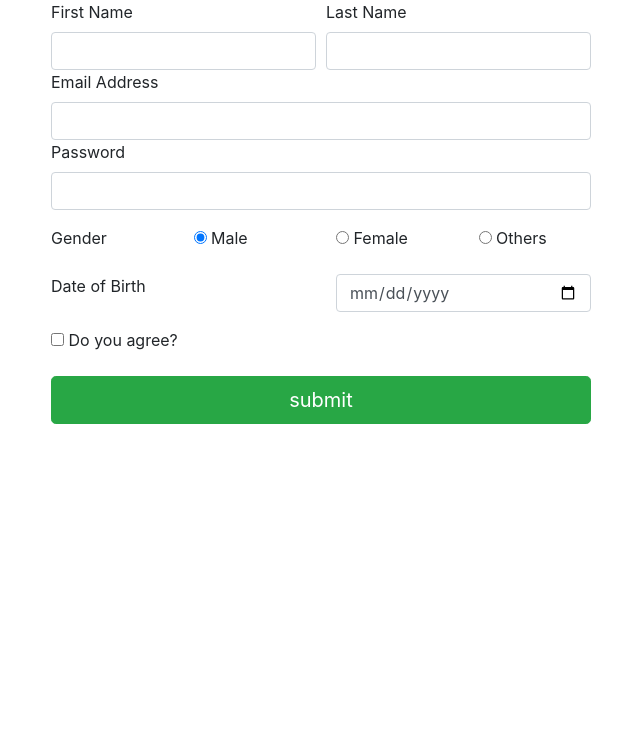
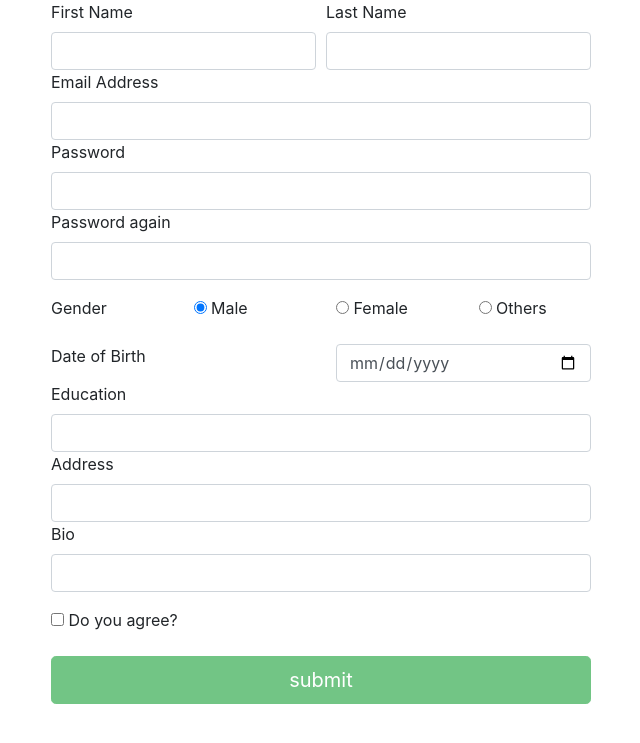
Before and after one commit to eduProjectsByAbir/ITLogiko-Intern, a PHP site: page / in a window 1280 px wide. Shown: the top 743 px of the page, without its empty margins (319-959 px from the left). Run offline with PHP 8.4, Linux system fonts and the light colour scheme.

Commit message:
a lot of changes, foget to commit

```diff
--- a/day6/crud/css/style.css
+++ b/day6/crud/css/style.css
@@ -0,0 +1,7 @@
+#wfname,
+#wemail,
+#wpass {
+    color: red;
+    font-size: 16px;
+    font-weight: bolder;
+}
--- a/day6/crud/includes/footer.php
+++ b/day6/crud/includes/footer.php
@@ -1,10 +1,10 @@
 <!-- Including main js -->
-<script src="js/main.js"></script>
 <!-- Optional JavaScript -->
 <!-- jQuery first, then Popper.js, then Bootstrap JS -->
 <script src="https://code.jquery.com/jquery-3.3.1.slim.min.js" integrity="sha384-q8i/X+965DzO0rT7abK41JStQIAqVgRVzpbzo5smXKp4YfRvH+8abtTE1Pi6jizo" crossorigin="anonymous"></script>
 <script src="https://cdnjs.cloudflare.com/ajax/libs/popper.js/1.14.7/umd/popper.min.js" integrity="sha384-UO2eT0CpHqdSJQ6hJty5KVphtPhzWj9WO1clHTMGa3JDZwrnQq4sF86dIHNDz0W1" crossorigin="anonymous"></script>
 <script src="https://stackpath.bootstrapcdn.com/bootstrap/4.3.1/js/bootstrap.min.js" integrity="sha384-JjSmVgyd0p3pXB1rRibZUAYoIIy6OrQ6VrjIEaFf/nJGzIxFDsf4x0xIM+B07jRM" crossorigin="anonymous"></script>
+<script src="js/main.js"></script>
 </body>
 
 </html>
--- a/day6/crud/includes/header.php
+++ b/day6/crud/includes/header.php
@@ -9,6 +9,7 @@
 
     <!-- Bootstrap CSS -->
     <link rel="stylesheet" href="https://stackpath.bootstrapcdn.com/bootstrap/4.3.1/css/bootstrap.min.css" integrity="sha384-ggOyR0iXCbMQv3Xipma34MD+dH/1fQ784/j6cY/iJTQUOhcWr7x9JvoRxT2MZw1T" crossorigin="anonymous">
+    <link rel="stylesheet" href="css/style.css">
 </head>
 
 <body>
--- a/day6/crud/index.php
+++ b/day6/crud/index.php
@@ -2,51 +2,77 @@
 <div class="container">
     <div class="row">
         <div class="col-md-6 m-auto p-auto">
-            <div class="main-title">
-                <form action="includes/add_data.php" method="post" enctype="multipart/form-data" class="form-group">
+            <div class="main-title" id="main-content">
+                <form action="includes/add_data.php" method="post" enctype="multipart/form-data" class="form-group" id="form1">
                     <div class="form-row">
                         <div class="col">
                             <label for="fname">First Name</label>
-                            <input type="text" name="fname" id="fname" class="form-control">
+                            <input type="text" name="fname" id="fname" value="" class="form-control" onchange="nameCheck()">
                         </div>
                         <div class="col">
                             <label for="lname">Last Name</label>
-                            <input type="text" name="lname" id="lname" class="form-control">
+                            <input type="text" name="lname" id="lname" value="" class="form-control" onchange="nameCheck()">
+                        </div>
+                    </div>
+                    <span id="wfname"></span>
+                    <div class="form-row">
+                        <div class="col">
+                            <label for="email">Email Address</label>
+                            <input type="email" name="email" id="email" class="form-control" onchange="validateemail()" required>
+                        </div>
+                    </div>
+                    <span id="wemail"></span>
+                    <div class="form-row">
+                        <div class="col">
+                            <label for="password1">Password</label>
+                            <input type="password" name="password1" id="password1" class="form-control" onchange="passVal()" autocomplete="true" required>
                         </div>
                     </div>
                     <div class="form-row">
                         <div class="col">
-                            <label for="email">Email Address</label>
-                            <input type="email" name="email" id="email" class="form-control">
+                            <label for="password2">Password again</label>
+                            <input type="password" name="password2" id="password2" class="form-control" onchange="passVal()" autocomplete="true" required>
                         </div>
                     </div>
-                    <div class="form-row">
-                        <div class="col">
-                            <label for="password">Password</label>
-                            <input type="password" name="password" id="password" class="form-control">
-                        </div>
-                    </div>
+                    <span id="wpass"></span>
                     <div class="row">
                         <label for="gender" class="col pt-3">Gender</label>
-                        <div class="col pt-3"><input type="radio" name="gender" id="gender" checked> Male</div>
-                        <div class="col pt-3"><input type="radio" name="gender" id="genderF"> Female</div>
-                        <div class="col pt-3"><input type="radio" name="gender" id="genderO"> Others</div>
+                        <div class="col pt-3"><input type="radio" name="gender" value="male" id="gender" checked> Male</div>
+                        <div class="col pt-3"><input type="radio" name="gender" value="female" id="genderF"> Female</div>
+                        <div class="col pt-3"><input type="radio" name="gender" value="gender" id="genderO"> Others</div>
                     </div>
                     <div class="row pt-2">
                         <div class="col pt-2">
                             <label for="dob">Date of Birth</label>
                         </div>
                         <div class="col pt-2">
-                            <input type="date" name="dob" id="dob" class="form-control">
+                            <input type="date" name="dob" id="dob" class="form-control" onchange="checkForm()">
+                        </div>
+                    </div>
+                    <div class="form-row">
+                        <div class="col">
+                            <label for="edu">Education</label>
+                            <input type="text" name="education" id="edu" class="form-control">
+                        </div>
+                    </div>
+                    <div class="form-row">
+                        <div class="col">
+                            <label for="address">Address</label>
+                            <input type="text" name="address" id="address" class="form-control">
+                        </div>
+                    </div>
+                    <div class="form-row">
+                        <div class="col">
+                            <label for="bio">Bio</label>
+                            <input type="text" name="bio" id="bio" class="form-control">
                         </div>
                     </div>
                     <div class="row">
-                        <div class="col pt-3"><input type="checkbox" name="agr" id="agr"> Do you agree?</div>
+                        <div class="col pt-3"><input type="checkbox" name="agr" id="agr" onchange="document.querySelector('#submit').disabled = !this.checked;"> Do you agree?</div>
                     </div>
                     <div class="row">
                         <div class="col pt-4">
-                            <input type="submit" value="submit" name="submit" id="submit"
-                                class="btn btn-success btn-lg btn-block">
+                            <input type="submit" value="submit" name="submit" id="submit" class="btn btn-success btn-lg btn-block" disabled>
                         </div>
                     </div>
                 </form>
@@ -54,4 +80,7 @@
         </div>
     </div>
 </div>
+<script type="text/javascript">
+
+</script>
 <?php include "includes/footer.php" ?>
--- a/day6/crud/js/main.js
+++ b/day6/crud/js/main.js
@@ -1 +1,81 @@
-console.log("Hello!");
+// Name validation
+function nameCheck(){
+    //select all id
+    var fname = document.querySelector('#fname');
+    var flen = fname.value.length;
+    var lname = document.querySelector('#lname');
+    var llen = lname.value.length;
+
+    // other selections
+    var wfname = document.querySelector('#wfname');
+    var name = fname.value + lname.value;
+
+    if(name.length > 30 || name.length <= 2){
+        wfname.innerHTML = "Name can't be more then 30 letter or less then 2 letter!";
+        fname.classList.add('is-invalid');
+        lname.classList.add('is-invalid');
+    } else {
+        wfname.innerHTML = "";
+        fname.classList.remove('is-invalid');
+        lname.classList.remove('is-invalid');
+        if(flen < 30){
+            fname.classList.add('is-valid');
+        } else {
+            fname.classList.remove('is-valid');
+        }
+        if (llen < 30) {
+            lname.classList.add('is-valid');
+        } else {
+            lname.classList.remove('is-valid');
+        }
+    }
+}
+// email validation
+function validateemail() {
+    var x = document.querySelector('#email').value;
+    var wemail = document.querySelector('#wemail');
+    var atposition = x.indexOf("@");
+    var dotposition = x.lastIndexOf(".");
+    if (atposition < 1 || dotposition < atposition + 2 || dotposition + 2 >= x.length) {
+        wemail.innerHTML = "Enter Valid email";
+        document.querySelector('#email').classList.remove('is-valid');
+        document.querySelector('#email').classList.add('is-invalid');
+    } else {
+        wemail.innerHTML = "";
+        document.querySelector('#email').classList.remove('is-invalid');
+        document.querySelector('#email').classList.add('is-valid');
+    }
+}
+
+// password validation
+function passVal(){
+    var password = document.querySelector('#password1');
+    var password2 = document.querySelector('#password2');
+    var passLen = password.value.length;
+    var wpass = document.querySelector('#wpass');
+    if(passLen > 30 || passLen < 6){
+        wpass.innerHTML = "Password can't be more than 30 character or less then 6 charecter!";
+        document.querySelector('#password1').classList.remove('is-valid');
+        document.querySelector('#password1').classList.add('is-invalid');
+        x = true;
+    } else {
+        wpass.innerHTML = "";
+        document.querySelector('#password1').classList.remove('is-invalid');
+        document.querySelector('#password1').classList.add('is-valid');
+    }
+    if (password.value !== password2.value) {
+        wpass.innerHTML = "Password not matched";
+    }
+
+}
+
+    $(document).ready(function () {
+        var form = $('#form1');
+        $('$submit').click(function () {
+            $.ajax({
+                url: form.attr('action'),
+                type: 'post',
+                data: $("#form1 input").serialize(),
+            });
+        });
+    });
```
Also changed, not shown: day6/crud/includes/add_data.php (+7 -0 lines).
